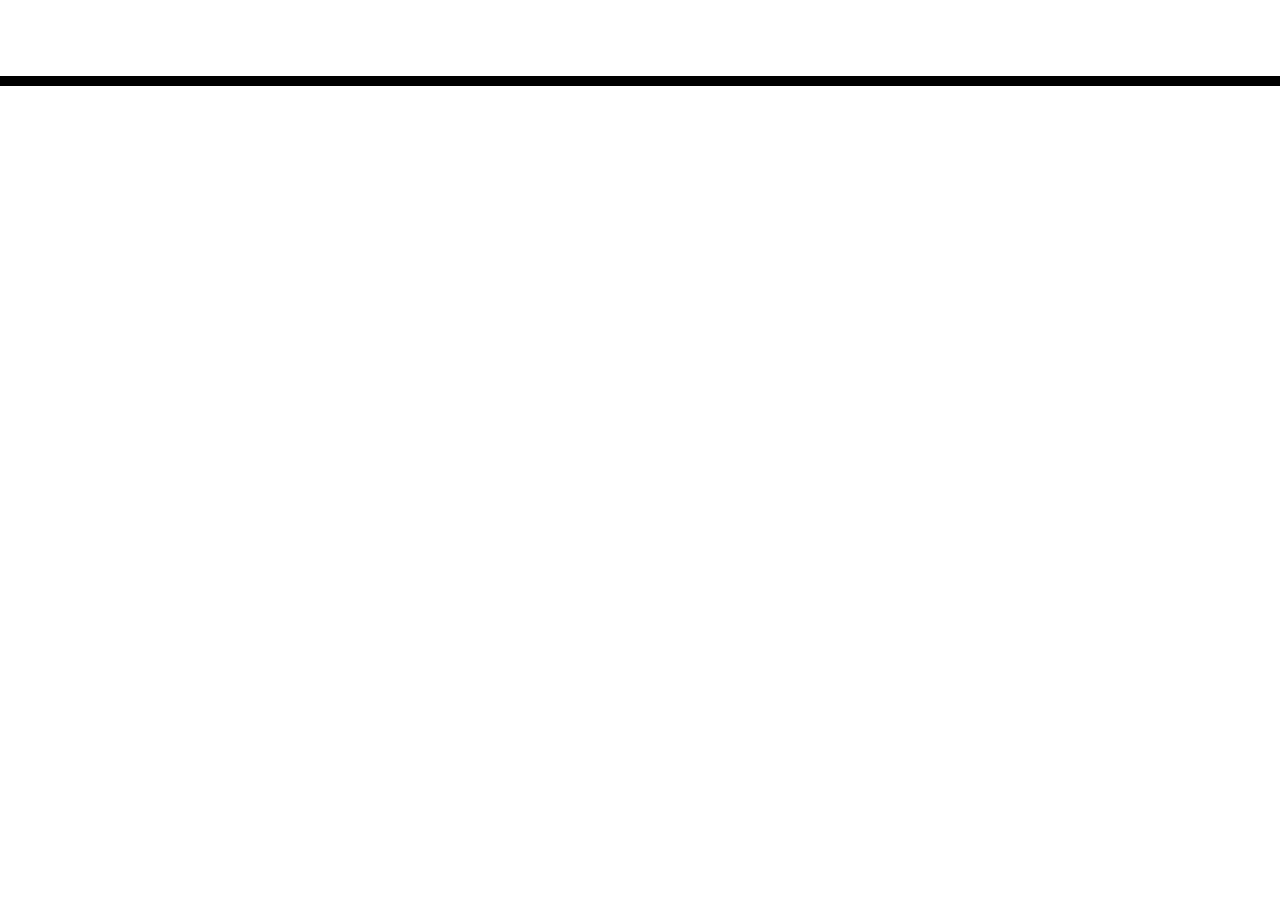
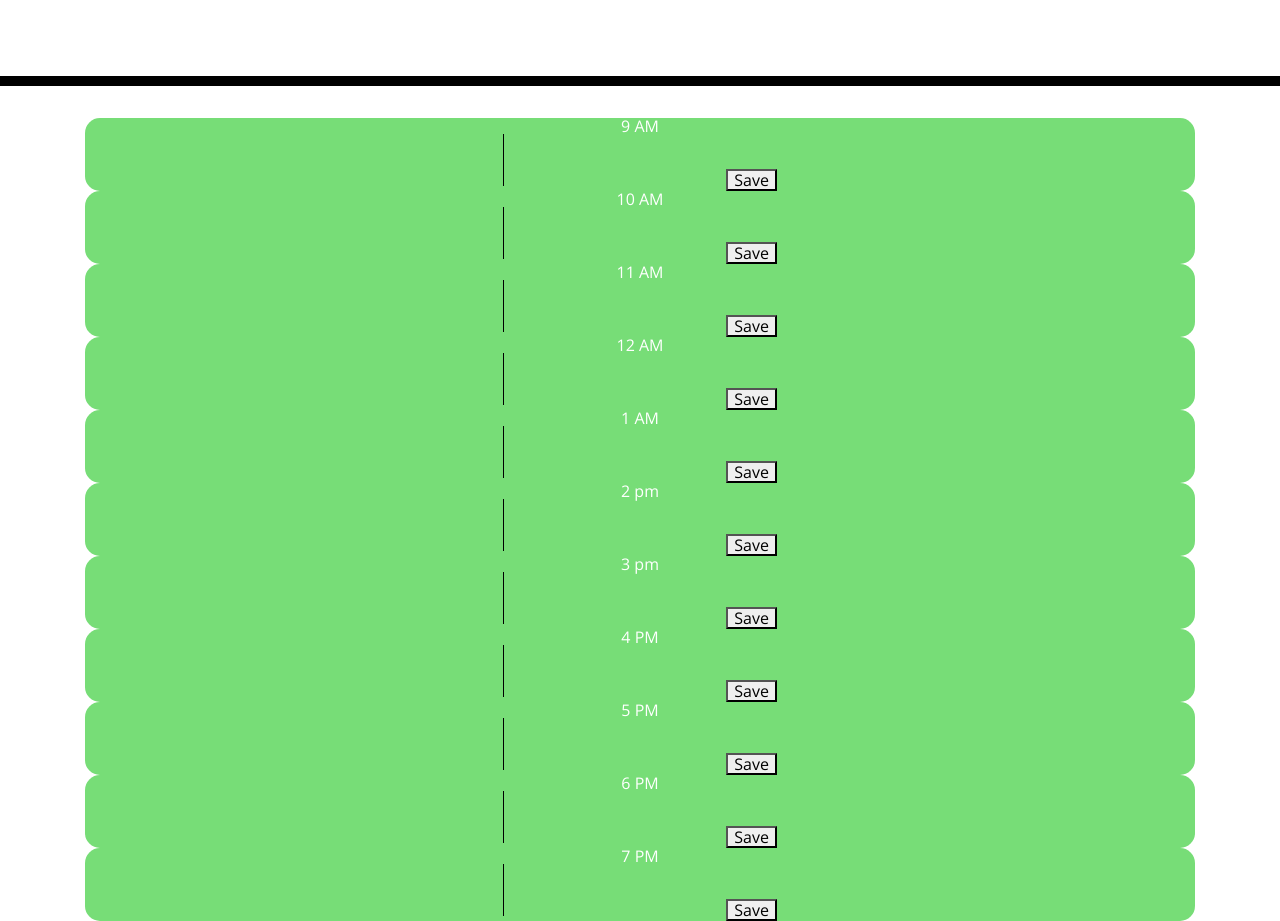
Before and after one commit to Acarmo-D/Day-planner-_Yessirrr-, a plain HTML site: page index.html in a window 1280 px wide. Shown: the part 182-1103 px from the top of the page. Before the commit the page ends 800 px from the top, so only its background shows below. Drawn offline with nearby package versions, Linux system fonts and the light colour scheme.

Commit message:
updated java

```diff
--- a/index.html
+++ b/index.html
@@ -30,9 +30,65 @@
     </header>
     <div class="container">
       <!-- Timeblocks go here -->
+      <div class="time-block" hour="9">
+        <div class="time-title"> 9 AM </div>
+        <textarea class="text"></textarea>
+        <button class="save-btn">Save</button>
+      </div>
+      <div class="time-block" hour="10">
+        <div class="time-title"> 10 AM </div>
+        <textarea class="text"></textarea>
+        <button class="save-btn">Save</button>
+      </div>
+      <div class="time-block" hour="11">
+        <div class="time-title"> 11 AM </div>
+        <textarea class="text"></textarea>
+        <button class="save-btn">Save</button>
+      </div>
+      <div class="time-block" hour="12">
+        <div class="time-title"> 12 AM </div>
+        <textarea class="text"></textarea>
+        <button class="save-btn">Save</button>
+      </div>
+      <div class="time-block" hour="13">
+        <div class="time-title"> 1 AM </div>
+        <textarea class="text"></textarea>
+        <button class="save-btn">Save</button>
+      </div>
+      <div class="time-block" hour="14">
+        <div class="time-title"> 2 pm </div>
+        <textarea class="text"></textarea>
+        <button class="save-btn">Save</button>
+      </div>
+      <div class="time-block" hour="15">
+        <div class="time-title"> 3 pm </div>
+        <textarea class="text"></textarea>
+        <button class="save-btn">Save</button>
+      </div>
+      <div class="time-block" hour="16">
+        <div class="time-title"> 4 PM </div>
+        <textarea class="text"></textarea>
+        <button class="save-btn">Save</button>
+      </div>
+      <div class="time-block" hour="17">
+        <div class="time-title"> 5 PM </div>
+        <textarea class="text"></textarea>
+        <button class="save-btn">Save</button>
+      </div>
+      <div class="time-block" hour="18">
+        <div class="time-title"> 6 PM </div>
+        <textarea class="text"></textarea>
+        <button class="save-btn">Save</button>
+      </div>
+      <div class="time-block" hour="19">
+        <div class="time-title"> 7 PM </div>
+        <textarea class="text"></textarea>
+        <button class="save-btn">Save</button>
+      </div>
     </div>
 
     <script src="https://cdnjs.cloudflare.com/ajax/libs/jquery/3.2.1/jquery.min.js"></script>
     <script src="https://cdnjs.cloudflare.com/ajax/libs/moment.js/2.24.0/moment.min.js"></script>
+    <script src="./script.js"></script>
   </body>
 </html>
--- a/script.js
+++ b/script.js
@@ -1,4 +1,46 @@
-var Timeblock = $('Time-Blocks')
-var Savebtn = $('saveBtn')
-var Happend = $('past')
-var After = $('Future')
+$( document ).ready(function() {
+    console.log( "ready!" );
+
+
+    var arrayTimeBlock = document.querySelectorAll(".time-block");
+    var currentTime = moment().hour();
+    arrayTimeBlock.forEach(function(timeblock) {
+        var timeBlockId = $(timeblock).attr("hour");
+        if (timeBlockId < currentTime) {
+            $(timeblock).addClass("past");
+        } else if (timeBlockId > currentTime) {
+            $(timeblock).addClass("future");
+        }  else if (timeBlockId == currentTime) {
+            $(timeblock).addClass("present");
+        }
+    });
+
+    // var arraySaveBtn = document.querySelectorAll(".save-btn");
+    // arraySaveBtn.forEach(function(saveBtn) {
+    //     $(saveBtn)
+    // });
+
+    $(".container").on("click",".save-btn",function(event) {
+        //get the hour id
+        var id = $(event.target).closest(".time-block").attr("hour");
+        //get the text area input
+        var text = $(event.target).closest(".time-block").find(".text").val();
+        //create an obj entry
+        var dataEntry = {
+            id: id,
+            text: text
+        };
+        //get the old data
+        var data  = JSON.parse(localStorage.getItem("data")) || [];
+        //update the old data
+        data.push(dataEntry)
+        //strore the updated data
+        localStorage.setItem("data",JSON.stringify(data));
+    });
+
+    var data  = JSON.parse(localStorage.getItem("data")) || [];
+    data.forEach(function(datum) {
+        var queryString = "[hour='"+datum.id+"']";
+        $(queryString).find(".text").val(datum.text)
+    });
+});
```
